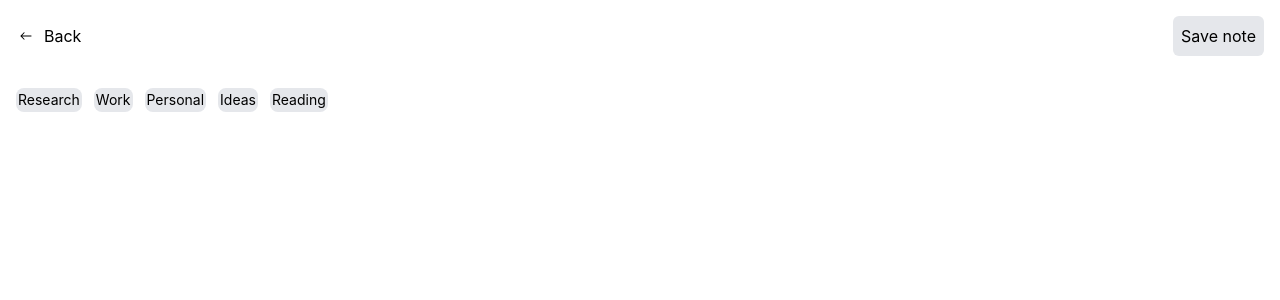
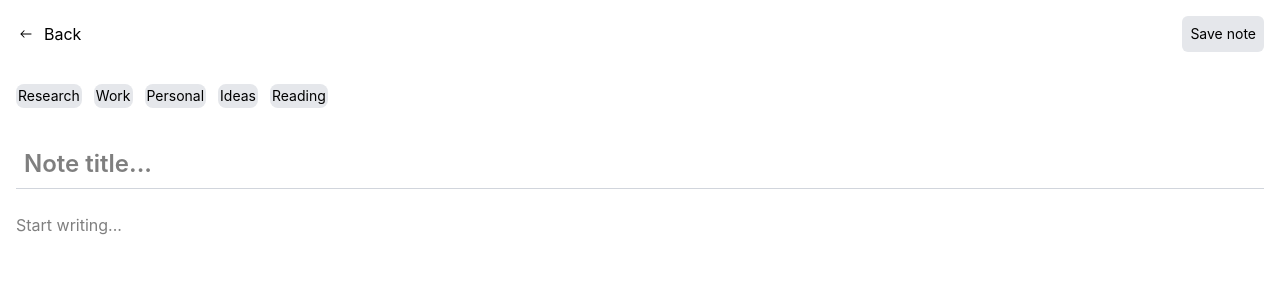
Before and after one commit to KC-Njoroge21/NOTING-APP, a React app in the folder frontend/: page /create in a window 1280 px wide. Shown: the top 300 px of the page. Built offline with nearby package versions, Linux system fonts and the light colour scheme; the HTML template or start-up script is replaced by a standard one.

Commit message:
Added a form which will enable users to input the details of thier notes

```diff
--- a/frontend/src/components/CreateHeader.jsx
+++ b/frontend/src/components/CreateHeader.jsx
@@ -13,7 +13,7 @@ const CreateHeader = () => {
         </button>
         </Link>
 
-        <button className='bg-gray-200 p-2 rounded-md cursor-pointer'>Save note</button>
+        <button className='bg-gray-200 text-sm p-2 rounded-md cursor-pointer'>Save note</button>
       </div>
       <div className='flex gap-3 '>
         <button className='p-0.5 bg-gray-200 rounded-lg text-sm'>Research</button>
--- a/frontend/src/components/HomeHeader.jsx
+++ b/frontend/src/components/HomeHeader.jsx
@@ -17,7 +17,7 @@ const HomeHeader = () => {
       </div>
       <div className="p-2 rounded-sm flex items-center bg-gray-200 gap-2">
         <CiSearch size={20} className="font-semibold" />
-        <input className="outline-0" type="text" placeholder="Search notes..." />
+        <input className="outline-0 w-full" type="text" placeholder="Search notes..." />
       </div>
     </header>
   );
--- a/frontend/src/pages/CreateNote.jsx
+++ b/frontend/src/pages/CreateNote.jsx
@@ -8,8 +8,18 @@ const CreateNote = () => {
         <CreateHeader />
       </section>
 
+
       <section>
+        <form action="" className='p-4 flex flex-col gap-6' >
+          <div className='p-2 border-b border-gray-300 '>
+            <input className='text-2xl w-full outline-0 font-semibold' type="text" placeholder='Note title...' />
+          </div>
 
+
+          <div>
+            <input className='outline-0 w-full ' type="text" placeholder='Start writing...' />
+          </div>
+        </form>
       </section>
     </div>
   )
```
